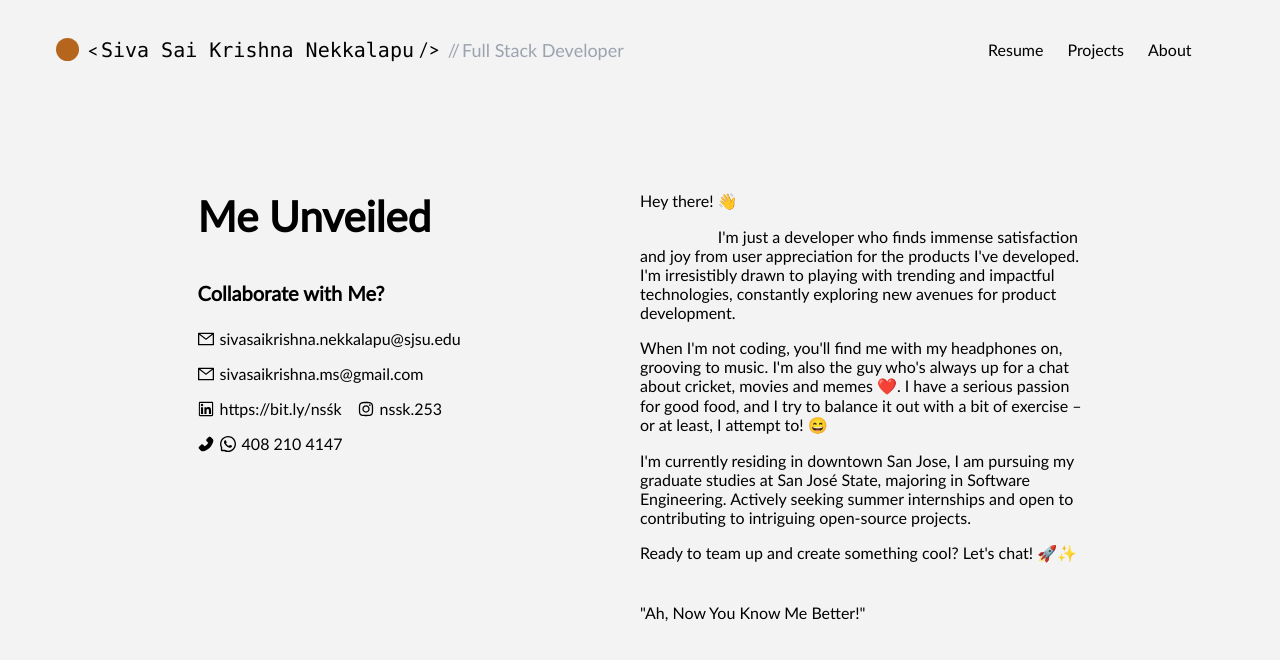
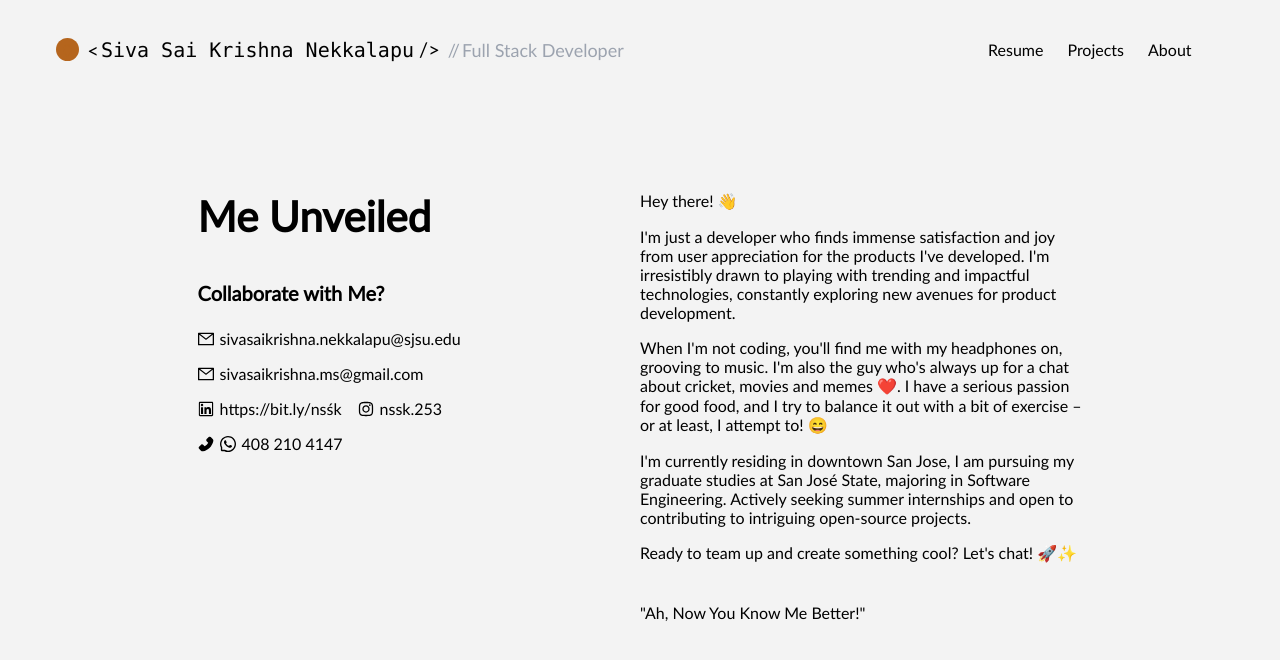
Before and after one commit to Sivasaikrishna19/My-Portfolio, a Next.js app in the folder client/: page /About in a window 1280 px wide. Shown: the top 660 px of the page. Built offline with nearby package versions, Linux system fonts and the light colour scheme.

Commit message:
build issues resolved

```diff
--- a/client/src/app/About/page.tsx
+++ b/client/src/app/About/page.tsx
@@ -88,27 +88,31 @@ const Page = () => {
         <div className="w-[50%]">
           Hey there! 👋
           <p>
-            &nbsp; &nbsp; &nbsp; &nbsp; &nbsp;&nbsp; &nbsp; &nbsp; &nbsp; &nbsp;
-            I'm just a developer who finds immense satisfaction and joy from
-            user appreciation for the products I've developed. I'm irresistibly
-            drawn to playing with trending and impactful technologies,
-            constantly exploring new avenues for product development.
+            I{"'"}m just a developer who finds immense satisfaction and joy from
+            user appreciation for the products I{"'"}ve developed. I{"'"}m
+            irresistibly drawn to playing with trending and impactful
+            technologies, constantly exploring new avenues for product
+            development.
           </p>
           <p>
-            When I'm not coding, you'll find me with my headphones on, grooving
-            to music. I'm also the guy who's always up for a chat about cricket,
-            movies and memes ❤️️. I have a serious passion for good food, and I
-            try to balance it out with a bit of exercise – or at least, I
-            attempt to! 😄
+            When I{"'"}m not coding, you{"'"}ll find me with my headphones on,
+            grooving to music. I{"'"}m also the guy who{"'"}s always up for a
+            chat about cricket, movies and memes ❤️️. I have a serious passion
+            for good food, and I try to balance it out with a bit of exercise –
+            or at least, I attempt to! 😄
           </p>{" "}
           <p>
-            I'm currently residing in downtown San Jose, I am pursuing my
+            I{"'"}m currently residing in downtown San Jose, I am pursuing my
             graduate studies at San José State, majoring in Software
             Engineering. Actively seeking summer internships and open to
             contributing to intriguing open-source projects.
           </p>
-          <p>Ready to team up and create something cool? Let's chat! 🚀✨</p>
-          <div className="mt-10">"Ah, Now You Know Me Better!"</div>
+          <p>
+            Ready to team up and create something cool? Let{"'"}s chat! 🚀✨
+          </p>
+          <div className="mt-10">
+            {'"'}Ah, Now You Know Me Better!{'"'}
+          </div>
         </div>
       </div>
     </div>
--- a/client/src/app/Resume/page.tsx
+++ b/client/src/app/Resume/page.tsx
@@ -132,7 +132,7 @@ const Page = () => {
               </div>
               <ul className="pl-4">
                 {resume?.skills?.skills?.map((skill: string, index: number) => {
-                  return <li>{skill}</li>;
+                  return <li key={index}>{skill}</li>;
                 })}
               </ul>
             </div>
--- a/client/src/app/page.tsx
+++ b/client/src/app/page.tsx
@@ -62,7 +62,7 @@ export default function Home() {
         <div className="w-[50%] flex">
           <div className="m-auto ">
             <div className="text-[48px] mb-6 typed font-thin">
-              Hey there, I'm Siva.
+              Hey there, I{"'"}m Siva.
             </div>
             <div className="text-[24px] mb-3 font-semibold">A Bit About Me</div>
             <p className="font-light mb-8 text-[18px]">{about?.about}</p>
```
